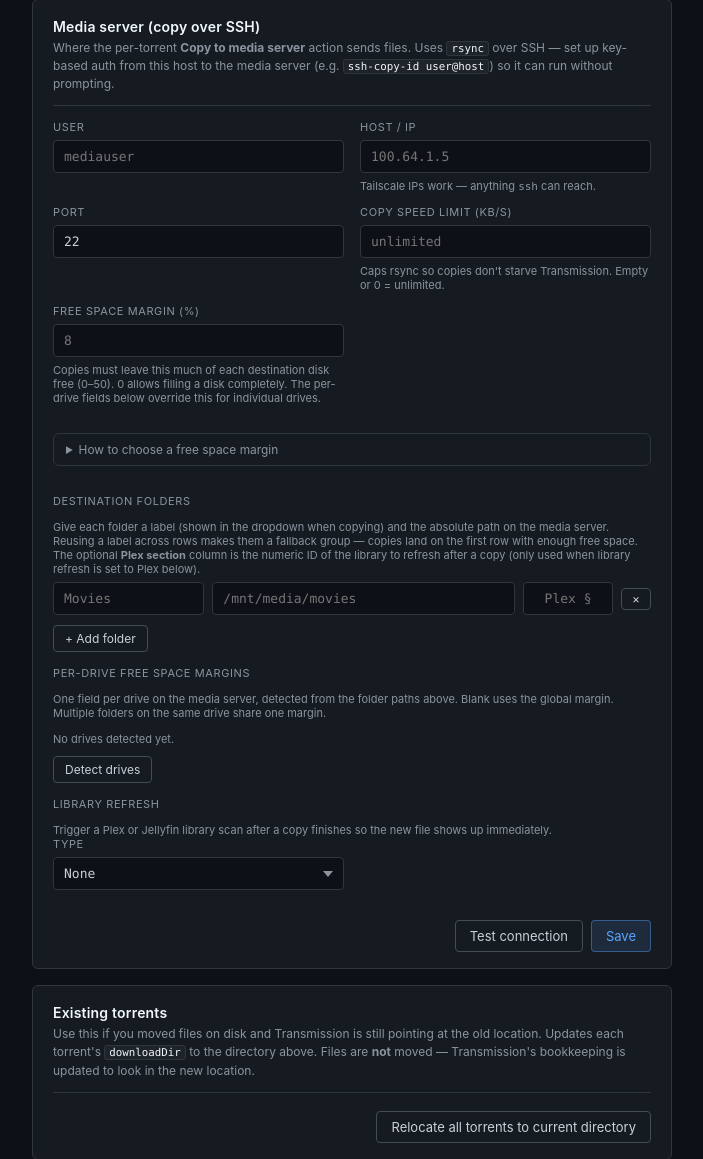
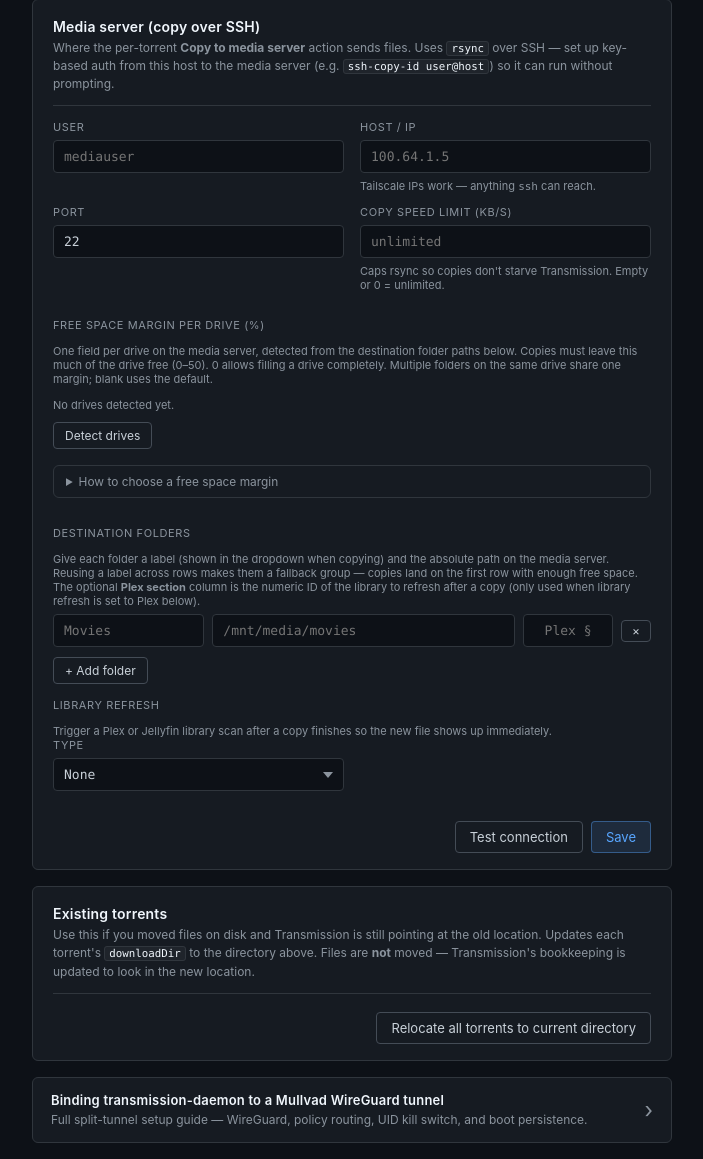
Before and after one commit to Amplify-Maverick/transmission-dashboard, a Flask app: page /settings in a window 1280 px wide. Shown: the part 314-1473 px from the top of the page, without its empty margins (288-991 px from the left). Run offline with Flask 3, Linux system fonts and the light colour scheme; the visitor is signed in with stand-in values (Sample User, id 1); data that the repository does not hold is empty.

Commit message:
Consolidate free-space margins into one per-drive section above folders
Remove the standalone global margin field and the separate per-drive
section below Destination folders. All margin inputs now live in a single
"Free space margin per drive" section above the folders, one field per
detected drive. The config-wide space_margin_percent is kept as a silent
fallback (undetected drives + config-wide preflight), preserved at its
saved value; drive fields show it as their placeholder default.

Co-Authored-By: Claude Opus 4.8 <noreply@anthropic.com>
Claude-Session: https://claude.ai/code/session_017AunSNttJbe56RGwGGRxL6

```diff
--- a/templates/settings.html
+++ b/templates/settings.html
@@ -97,10 +97,20 @@
                         <input type="number" id="media-bwlimit-input" placeholder="unlimited" min="0">
                         <p class="field-hint">Caps rsync so copies don't starve Transmission. Empty or 0 = unlimited.</p>
                     </div>
-                    <div class="settings-field">
-                        <label class="field-label" for="media-margin-input">Free space margin (%)</label>
-                        <input type="number" id="media-margin-input" placeholder="8" min="0" max="50">
-                        <p class="field-hint">Copies must leave this much of each destination disk free (0&ndash;50). 0 allows filling a disk completely. The per-drive fields below override this for individual drives.</p>
+                </div>
+
+                <div class="settings-field settings-field-wide">
+                    <label class="field-label">Free space margin per drive (%)</label>
+                    <p class="field-hint">
+                        One field per drive on the media server, detected from the destination folder paths below.
+                        Copies must leave this much of the drive free (0&ndash;50). 0 allows filling a drive completely.
+                        Multiple folders on the same drive share one margin; blank uses the default.
+                    </p>
+                    <div class="media-drives" id="media-drives">
+                        <p class="field-hint media-drives-empty">No drives detected yet.</p>
+                    </div>
+                    <div>
+                        <button type="button" class="btn btn-sm" id="media-detect-drives-btn">Detect drives</button>
                     </div>
                 </div>
 
@@ -144,20 +154,6 @@
                     <div class="media-folders" id="media-folders"></div>
                     <div>
                         <button type="button" class="btn btn-sm" id="media-add-folder-btn">+ Add folder</button>
-                    </div>
-                </div>
-
-                <div class="settings-field settings-field-wide">
-                    <label class="field-label">Per-drive free space margins</label>
-                    <p class="field-hint">
-                        One field per drive on the media server, detected from the folder paths above.
-                        Blank uses the global margin. Multiple folders on the same drive share one margin.
-                    </p>
-                    <div class="media-drives" id="media-drives">
-                        <p class="field-hint media-drives-empty">No drives detected yet.</p>
-                    </div>
-                    <div>
-                        <button type="button" class="btn btn-sm" id="media-detect-drives-btn">Detect drives</button>
                     </div>
                 </div>
 
@@ -395,7 +391,6 @@
         const mediaHostEl = document.getElementById('media-host-input');
         const mediaPortEl = document.getElementById('media-port-input');
         const mediaBwlimitEl = document.getElementById('media-bwlimit-input');
-        const mediaMarginEl = document.getElementById('media-margin-input');
         const mediaFoldersEl = document.getElementById('media-folders');
         const mediaAddFolderBtn = document.getElementById('media-add-folder-btn');
         const mediaErrorEl = document.getElementById('media-error');
@@ -491,11 +486,11 @@
             const input = document.createElement('input');
             input.type = 'text';
             input.className = 'media-drive-margin';
-            input.placeholder = 'global';
+            input.placeholder = String(savedGlobalMargin);
             input.autocomplete = 'off';
             input.spellcheck = false;
             input.inputMode = 'numeric';
-            input.title = 'Free space margin for this drive (0-50%); blank uses the global value';
+            input.title = 'Free space margin for this drive (0-50%); blank uses the ' + savedGlobalMargin + '% default';
             input.value = marginPercent ?? '';
             input.addEventListener('input', clearMediaBanner);
             row.appendChild(info);
@@ -553,6 +548,10 @@
         }
 
         let savedDriveMargins = {};
+        // The config still keeps a config-wide space_margin_percent as the
+        // fallback for undetected drives and the config-wide preflight; the
+        // UI no longer exposes it directly, so preserve whatever was saved.
+        let savedGlobalMargin = 8;
 
         async function detectDrives(quiet = false) {
             mediaDetectDrivesBtn.disabled = true;
@@ -654,9 +653,10 @@
                 mediaHostEl.value = cfg.host || '';
                 mediaPortEl.value = cfg.port || 22;
                 mediaBwlimitEl.value = cfg.bwlimit_kbps || '';
-                // 0 is a valid margin — only fall back to blank (placeholder
-                // shows the default) when the key is absent.
-                mediaMarginEl.value = cfg.space_margin_percent ?? '';
+                // 0 is a valid margin — only fall back to the default when the
+                // key is absent. This value becomes each drive field's
+                // placeholder (the "blank uses…" default).
+                savedGlobalMargin = cfg.space_margin_percent ?? 8;
                 renderFolders(cfg.folders);
                 savedDriveMargins = cfg.drive_margins || {};
                 // Saved overrides show immediately; the SSH probe fills in
@@ -682,12 +682,6 @@
                 showMediaError('Copy speed limit must be a non-negative number (KB/s).');
                 return;
             }
-            const marginRaw = mediaMarginEl.value.trim();
-            const margin = marginRaw === '' ? 8 : parseInt(marginRaw, 10);
-            if (Number.isNaN(margin) || margin < 0 || margin > 50) {
-                showMediaError('Free space margin must be a whole number between 0 and 50 (%).');
-                return;
-            }
             const drive_margins = collectDriveMargins();
             if (drive_margins === null) return;
             const body = {
@@ -695,7 +689,7 @@
                 host: mediaHostEl.value.trim(),
                 port: parseInt(mediaPortEl.value, 10) || 22,
                 bwlimit_kbps: bwlimit,
-                space_margin_percent: margin,
+                space_margin_percent: savedGlobalMargin,
                 drive_margins,
                 folders,
                 library_refresh,
```
